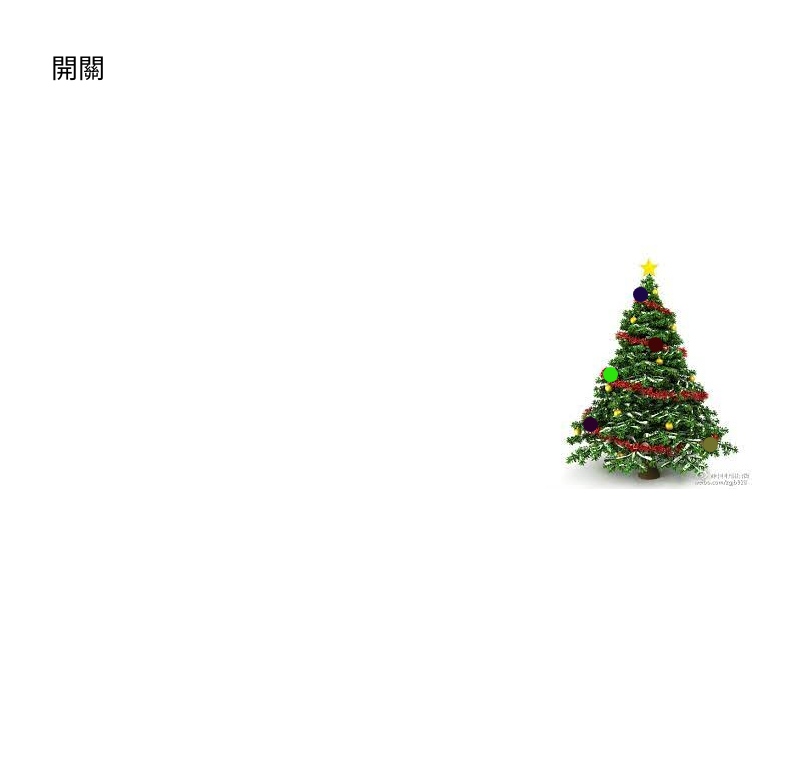
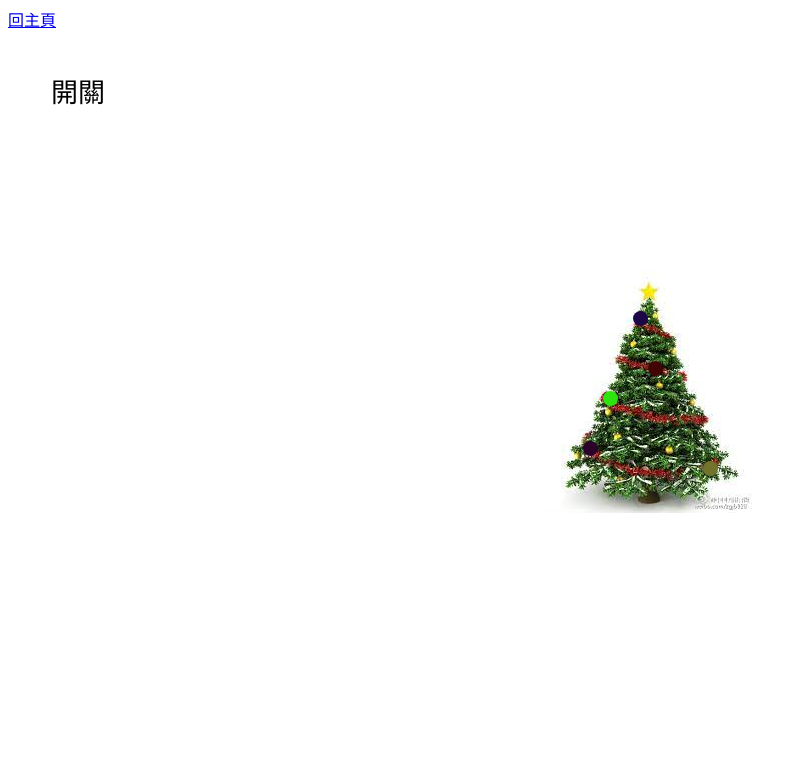
Before and after one commit to henry3446/henry3446.github.io, a plain HTML site: page WBE3D/hw1.html in a window 1280 px wide. Shown: the part 73-832 px from the top of the page, without its empty margins (0-807 px from the left). Before the commit the page ends 808 px from the top, so only its background shows below. Drawn offline with Linux system fonts and the light colour scheme.

Commit message:
Update hw1.html

```diff
--- a/WBE3D/hw1.html
+++ b/WBE3D/hw1.html
@@ -10,7 +10,7 @@
 </head>
 
 <body>
-  <h1>HW1 Xmas Lights with HTML & CSS </h1>
+  <h1>HW1 Xmas Lights with HTML & CSS </h1><a href="index.html">回主頁</a>
   <div class="btnContainer">
     <div class="button" id="lightNO">開關</div>
   </div>
```
Also changed, not shown: WBE3D/hw2.html (+1 -0 lines).
